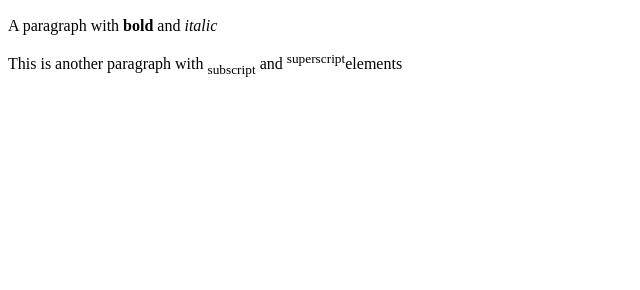
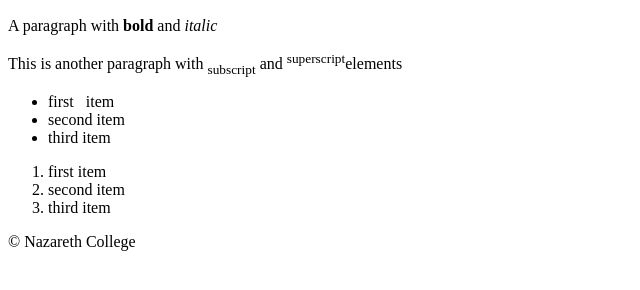
Before and after one commit to bparker112/assignment1, a plain HTML site: page index.html in a window 1280 px wide. Shown: the part 110-400 px from the top of the page, without its empty margins (0-640 px from the left). Drawn offline with Linux system fonts and the light colour scheme.

Commit message:
initial add

```diff
--- a/index.html
+++ b/index.html
@@ -12,6 +12,20 @@
     <h2>sub-heading</h2>
     <p>A paragraph with <strong>bold</strong> and <em>italic</em></p>
     <p> This is another paragraph with <sub>subscript</sub> and <sup> superscript</sup>elements</p>
+
 </body>
 
 </html>
+<ul>
+    <li> first &nbsp; item </li>
+    <li> second item </li>
+    <li> third item </li>
+</ul>
+
+<ol>
+   <li> first item </li>
+    <li> second item </li>
+    <li> third item </li>
+</ol>
+
+&copy; Nazareth College
```
